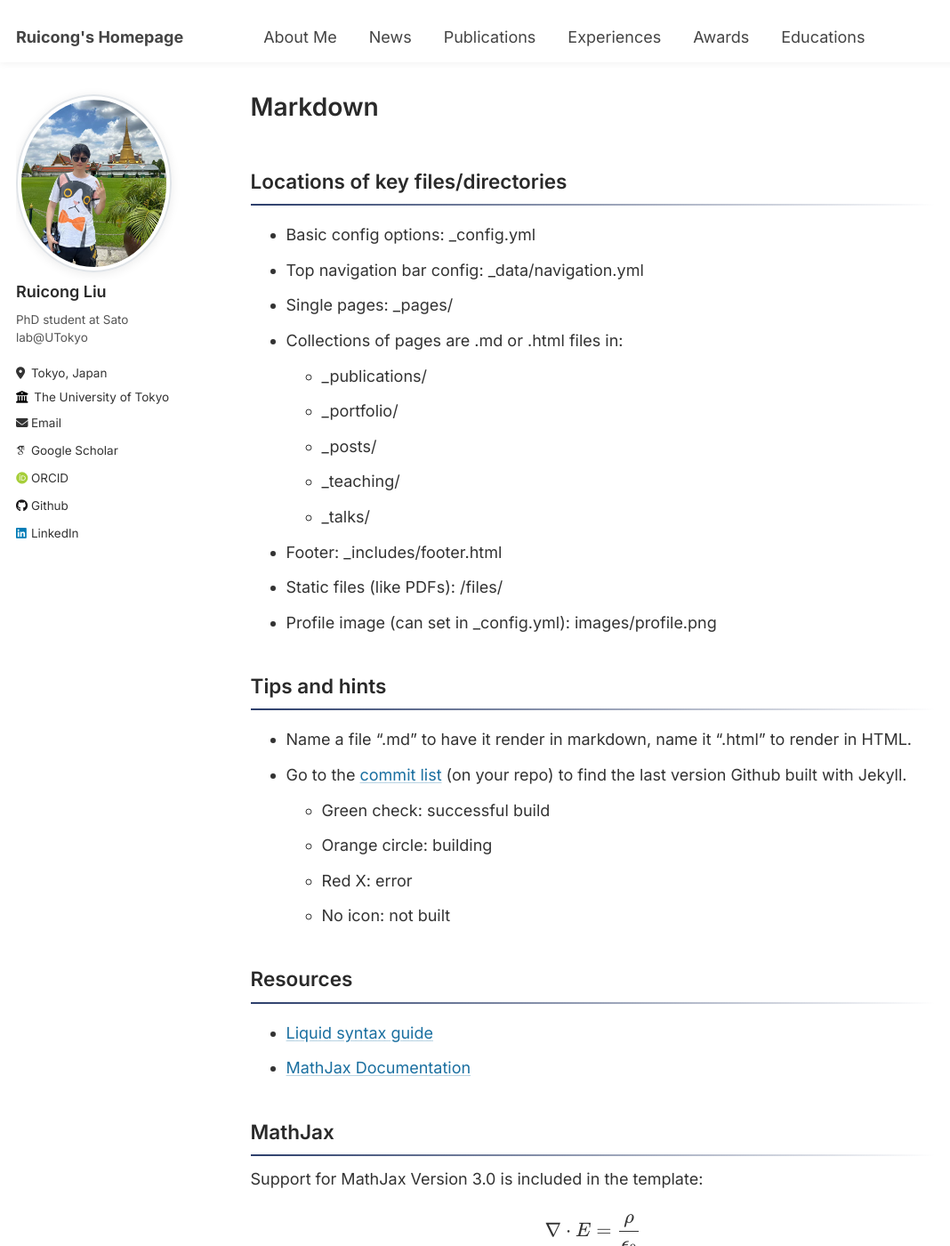
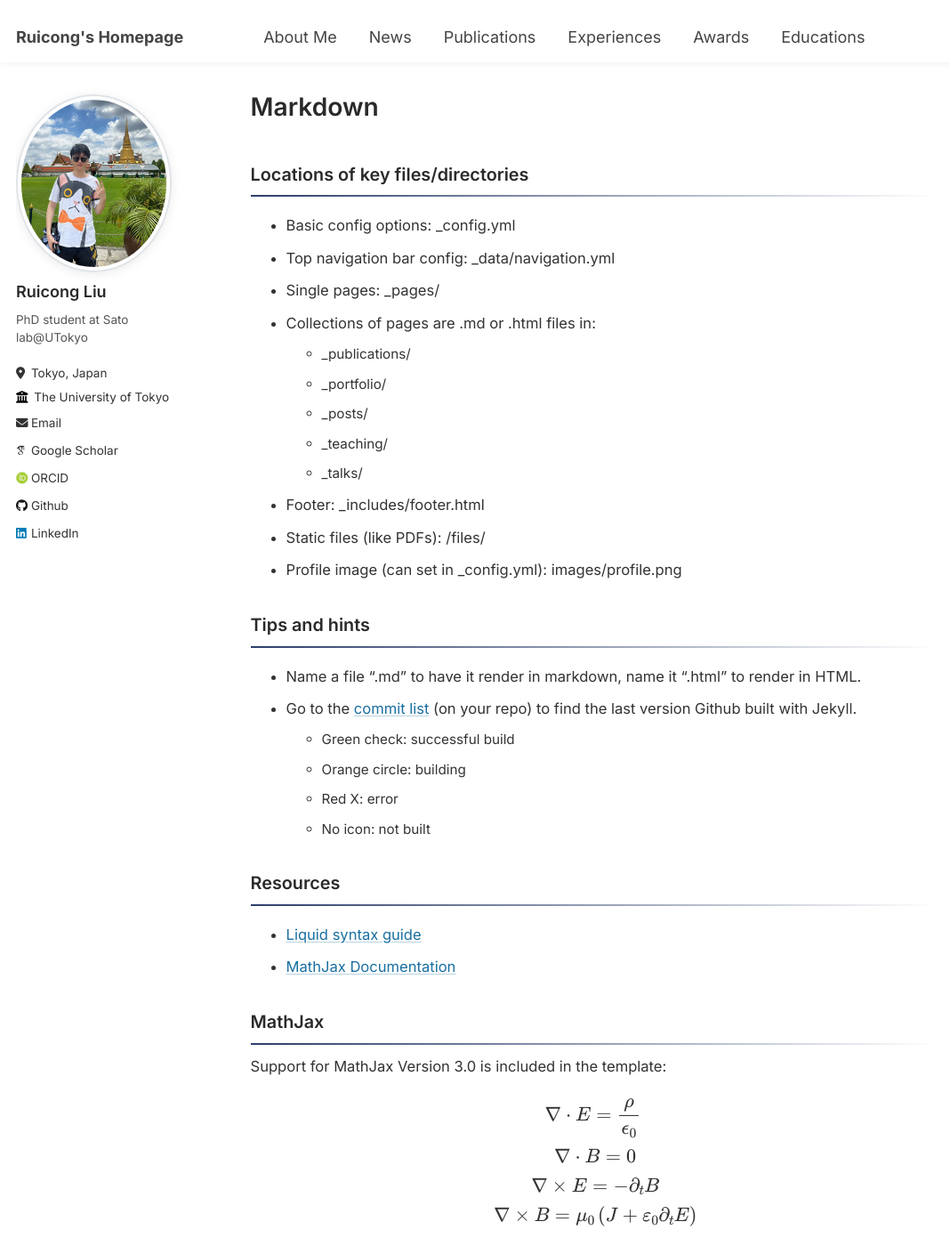
Before and after one commit to RuicongLiu/RuicongLiu.github.io, a Jekyll site: the page built from _pages/markdown.md, in a window 1280 px wide and 1400 px high. Shown: the whole window at 89% size, without its empty margins (0-1068 px from the left). Built offline with Jekyll 4.4.1, drawn with Linux system fonts in a browser that asks for light colours; some web fonts are replaced.

Commit message:
update font size

```diff
--- a/assets/css/main.scss
+++ b/assets/css/main.scss
@@ -103,6 +103,18 @@
 
 }
 
+.page__content {
+    h1 {
+        font-size: 1.35em;
+    }
+    h2 {
+        font-size: 1.1em;
+    }
+    p, li, dl {
+        font-size: 0.92em;
+    }
+}
+
 $scroll_offset : 1em;
 h1:before, .anchor:before {
     content: '';
```
